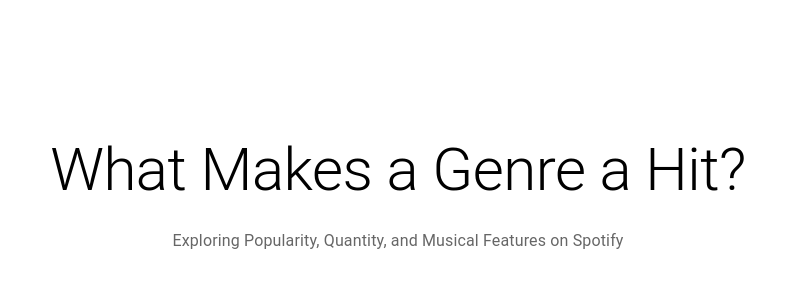
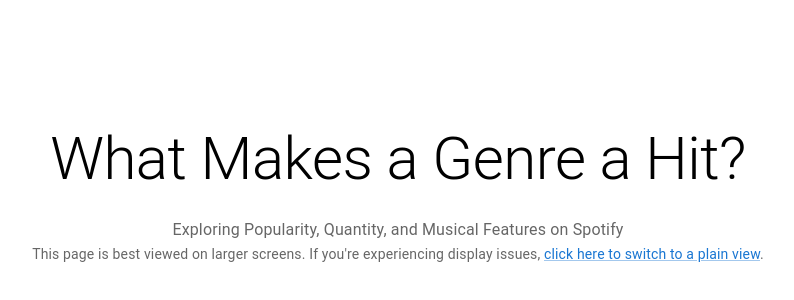
Before and after one commit to Ottaliam/649-music, a React (Vite) app: page / in a window 1280 px wide. Shown: the part 214-514 px from the top of the page, without its empty margins (242-1036 px from the left). Built offline with nearby package versions, Linux system fonts and the light colour scheme.

Commit message:
Add switch view functionality

```diff
--- a/src/App.jsx
+++ b/src/App.jsx
@@ -12,10 +12,16 @@
 import Section6_2 from "./sections/Section6_2.jsx";
 
 const App = () => {
+  const [plainView, setPlainView] = useState(JSON.parse(localStorage.getItem('plainView')) || false);
   const [currentStepIndex, setCurrentStepIndex] = useState(0);
 
+  const togglePlainView = () => {
+    setPlainView(!plainView);
+    localStorage.setItem('plainView', JSON.stringify(!plainView));
+  }
+
   const sections = [
-    <Title />,
+    <Title plainView={plainView} togglePlainView={togglePlainView} />,
     <Introduction />,
     <Section2 />,
     <Section3 />,
@@ -25,6 +31,10 @@
     <Section6_2 />,
     <Section7 />
   ];
+
+  if (plainView) {
+    return sections;
+  }
 
   return (
     // sections
--- a/src/sections/Title.jsx
+++ b/src/sections/Title.jsx
@@ -1,6 +1,6 @@
-import {Box, Typography} from "@mui/material";
+import {Box, Link, Typography} from "@mui/material";
 
-const Title = () => {
+const Title = ({ plainView, togglePlainView }) => {
   return (
     <Box
       component="header"
@@ -18,6 +18,23 @@
       <Typography variant="subtitle1" color="text.secondary">
         Exploring Popularity, Quantity, and Musical Features on Spotify
       </Typography>
+      <Typography variant="body2" color="text.secondary">
+        {plainView ? (
+          <>
+            You're currently viewing the plain layout of the page.{' '}
+            <Link href="#" onClick={togglePlainView}>
+              Click here to switch to the full experience
+            </Link>.
+          </>
+        ) : (
+          <>
+            This page is best viewed on larger screens. If you're experiencing display issues,{' '}
+            <Link href="#" onClick={togglePlainView}>
+              click here to switch to a plain view
+            </Link>.
+          </>
+        )}
+      </Typography>
     </Box>
   );
 };
```
